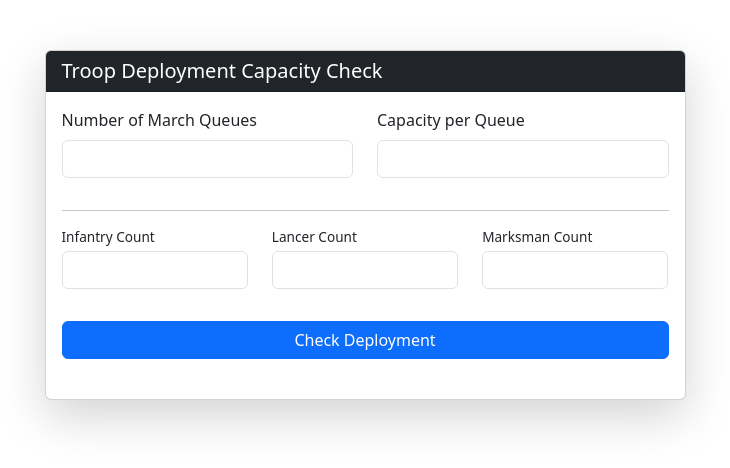
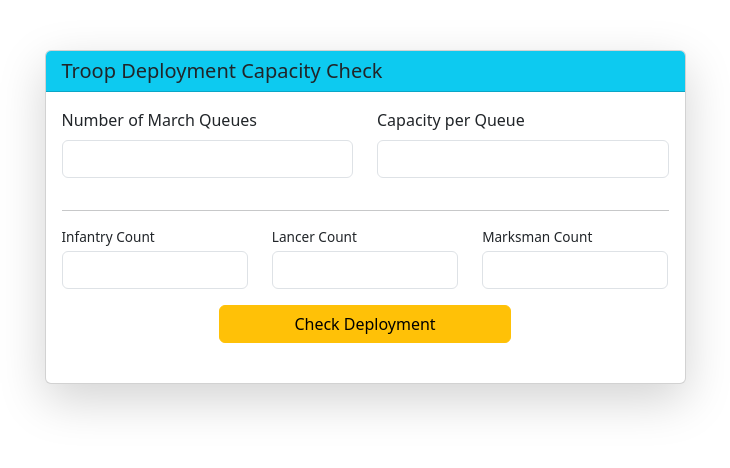
Before and after one commit to wos-pims/wos-cj-ratio, a plain HTML site: page index.html in a window 1280 px wide. Shown: the whole page, without its empty margins (275-1005 px from the left). Drawn offline with nearby package versions, Linux system fonts and the light colour scheme.

Commit message:
Update index.html

```diff
--- a/index.html
+++ b/index.html
@@ -22,7 +22,7 @@
         <div class="row justify-content-center">
             <div class="col-md-8 col-lg-7">
                 <div class="card shadow-lg">
-                    <div class="card-header bg-dark text-white">
+                    <div class="card-header bg-info text-dark">
                         <h5 class="mb-0">Troop Deployment Capacity Check</h5>
                     </div>
                     <div class="card-body">
@@ -54,9 +54,13 @@
                                     <input type="number" class="form-control" id="marksman" required min="0">
                                 </div>
                             </div>
-                            <button type="button" class="btn btn-primary w-100 mt-3" id="calculateBtn">
-                                Check Deployment
-                            </button>
+                            <div class="row justify-content-center mt-3">
+                                <div class="col-6">
+                                    <button type="button" class="btn btn-warning w-100" id="calculateBtn">
+                                        Check Deployment
+                                    </button>
+                                </div>
+                            </div>
                         </form>
 
                         <div class="mt-4" id="messageArea">
@@ -112,8 +116,9 @@
                 excess_infantry = infantry - max_capacity;
                 const errorMsg = `
                     <div class="alert alert-danger" role="alert">
-                        <strong>ERROR:</strong> You cannot get all your **Infantry** out, you have ${excess_infantry} too much infantry.
-                        Consider using a capacity bonus (pets or boost) or injuring some.
+                        <strong>ERROR:</strong> You cannot get all your Infantry out, you have ${excess_infantry} too much infantry.
+                        <br>Consider using a capacity bonus (pets or boost) or injuring some.
+                        <br>Your only solution is to send full marches of infantry
                     </div>
                 `;
                 messageArea.innerHTML += errorMsg;
@@ -152,10 +157,10 @@
 
                 const resultMsg = `
                     <div class="alert alert-primary mt-3">
-                        **Calculated Result (per queue):**
-                        <br/>Infantry: ${infantry_per_queue.toLocaleString()}
-                        <br/>Lancer: ${lancer_per_queue.toLocaleString()} ${leftover_lancer_msg}
-                        <br/>Marksman: ${marksman_per_queue.toLocaleString()} ${leftover_marksman_msg}
+                        <u>Calculated Result (per queue):</u>
+                        <br/>Infantry: <bold> ${infantry_per_queue.toLocaleString()} </bold>
+                        <br/>Lancer: <bold> ${lancer_per_queue.toLocaleString()} </bold> ${leftover_lancer_msg}
+                        <br/>Marksman: <bold> ${marksman_per_queue.toLocaleString()} </bold> ${leftover_marksman_msg}
                     </div>
                 `;
                 messageArea.innerHTML += resultMsg;
```
